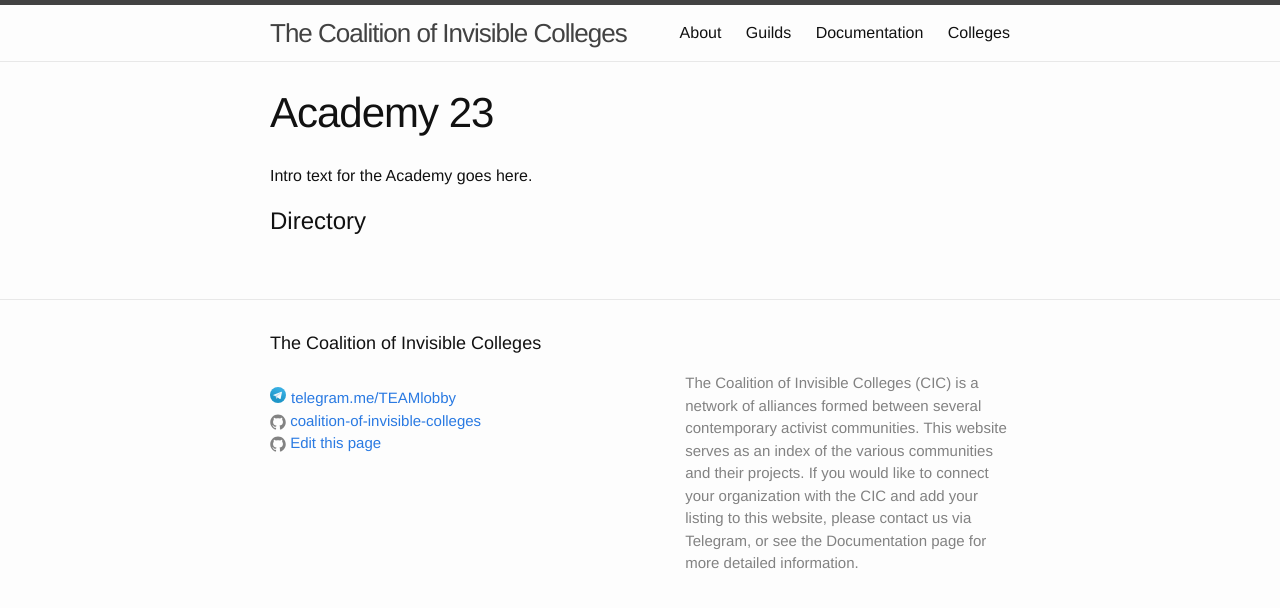
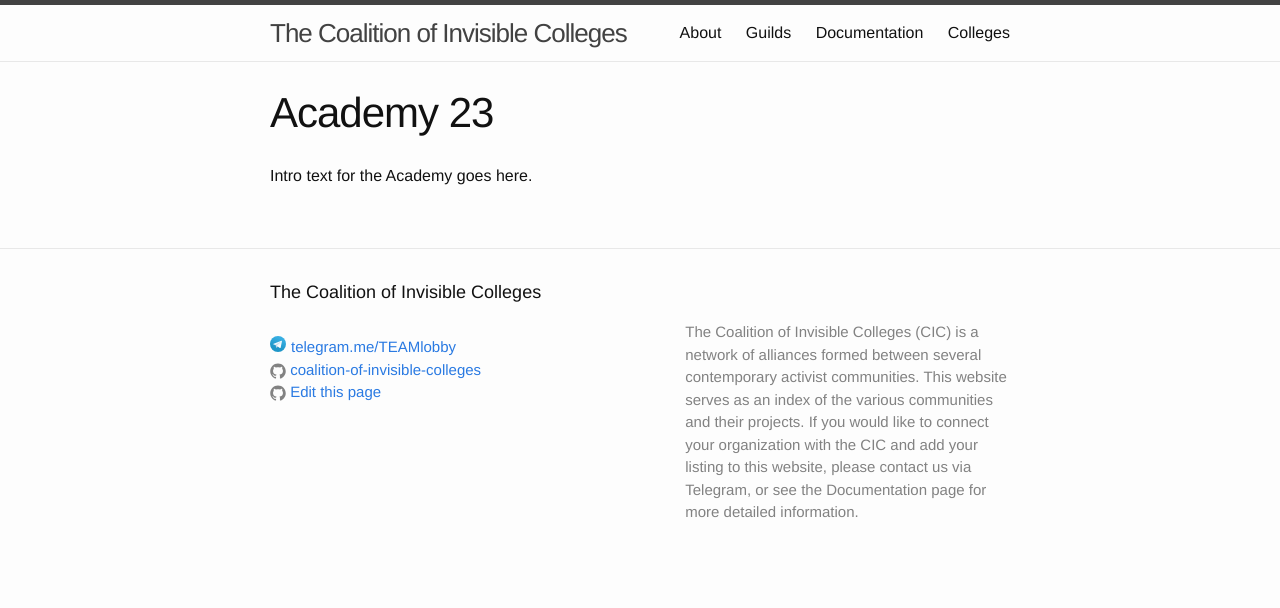
Before and after one commit to coalition-of-invisible-colleges/cic.github.io, a Jekyll site: the page built from colleges/academy_23.md, in a window 1280 px wide. Shown: the top 608 px of the page. Built offline with Jekyll 4.4.1, drawn with Linux system fonts in a browser that asks for light colours.

Commit message:
Update college.html

```diff
--- a/_layouts/college.html
+++ b/_layouts/college.html
@@ -9,7 +9,6 @@ layout: default
 
   <div class="post-content">
     {{ content }}
-    <h1>Directory</h1>
     {% assign listings = site.listings | where: 'college', page.college | sort: 'college' %}
     {% for listing in listings %}
     <div class="listing {{ listing.guild }}" style="position: relative;">
```
